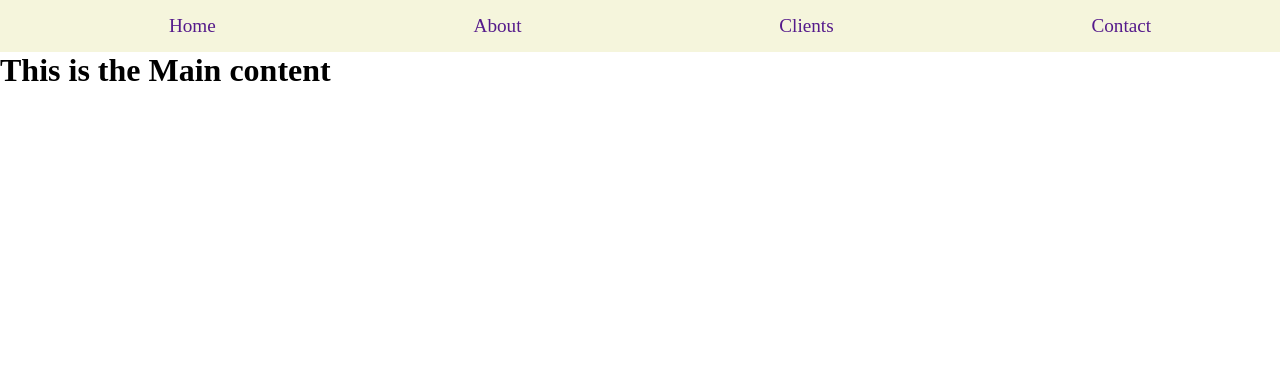
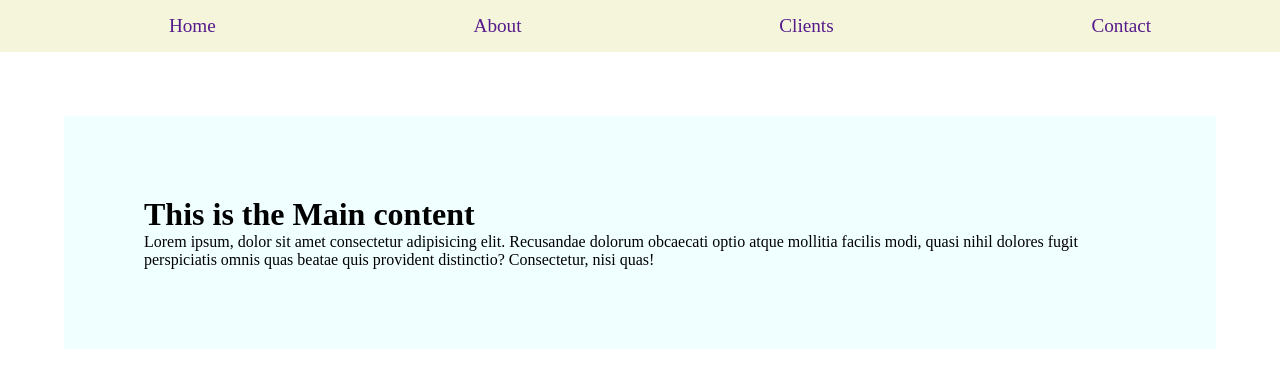
Before and after one commit to alyosha-bar/React-ToDo, a React (Vite) app: page / in a window 1280 px wide. Shown: the top 388 px of the page. Built offline with nearby package versions, Linux system fonts and the light colour scheme.

Commit message:
add some styles and main content adjust

```diff
--- a/src/components/MainContent.jsx
+++ b/src/components/MainContent.jsx
@@ -1,8 +1,13 @@
-
+import '../styles/main.css'
 
 function MainContent() {
-    return (
+    return ( <div className='main-part'>
         <h1> This is the Main content </h1>
+        <p>Lorem ipsum, dolor sit amet consectetur adipisicing elit.
+            Recusandae dolorum obcaecati optio atque mollitia facilis modi,
+            quasi nihil dolores fugit perspiciatis omnis quas beatae quis
+            provident distinctio? Consectetur, nisi quas!</p>
+    </div>
     )
 }
 
--- /dev/null
+++ b/src/styles/main.css
@@ -0,0 +1,7 @@
+
+
+.main-part {
+    margin: 5%;
+    padding: 80px;
+    background-color: azure;
+}
```
